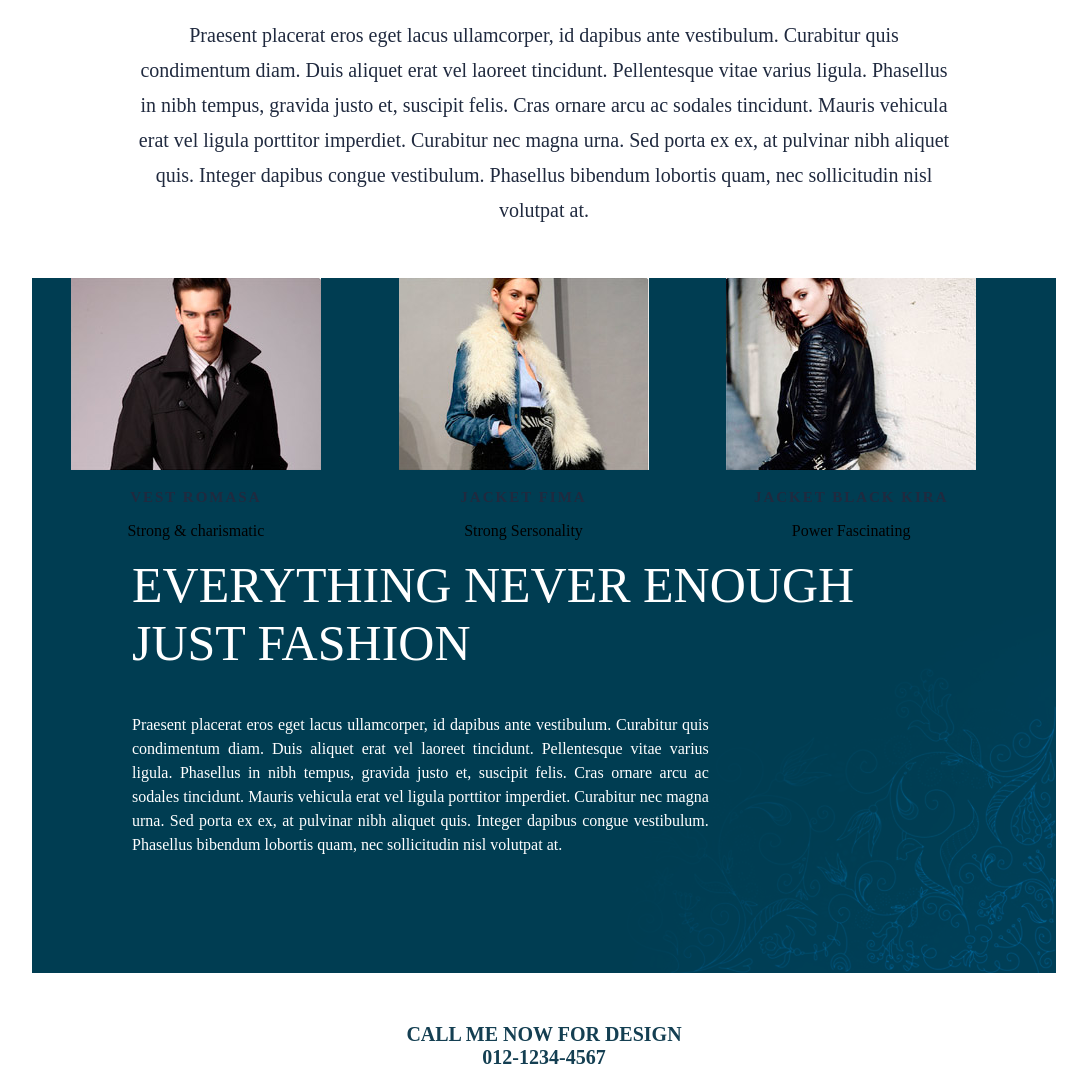
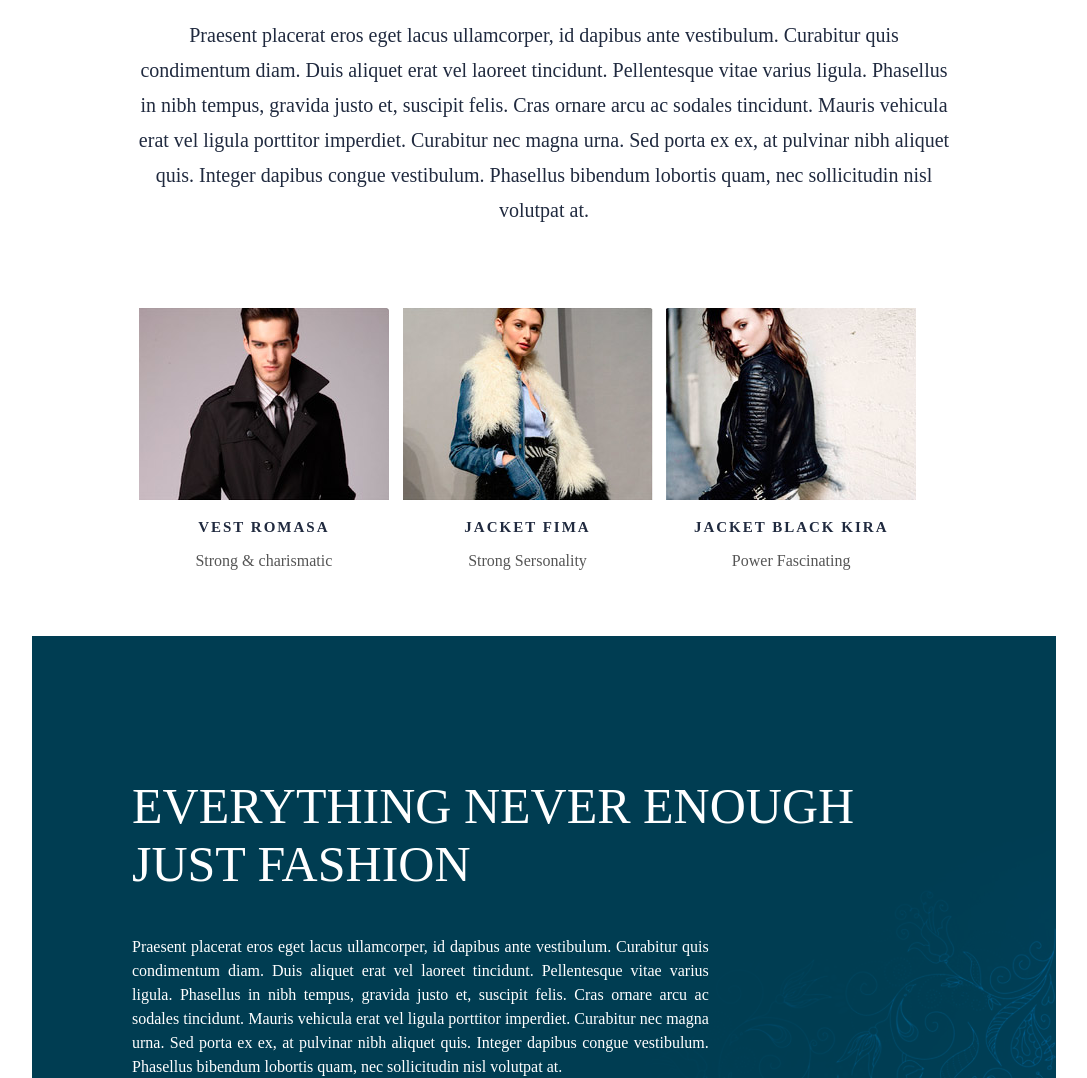
Before and after one commit to celynadaminello/Project-Fashion, a plain HTML site: page index.html in a window 1280 px wide. Shown: the part 699-1777 px from the top of the page, without its empty margins (96-1183 px from the left). Drawn offline with Linux system fonts and the light colour scheme; files whose address does not match are found by name.

Commit message:
project-fashion

```diff
--- a/css/style.css
+++ b/css/style.css
@@ -61,7 +61,7 @@ body{
     text-transform: none;
     font-size: 20px;
 }
-.Gallery{
+.gallery{
 
     color: #555;
     padding: 30px 100px 50px 100px;
--- a/index.html
+++ b/index.html
@@ -8,7 +8,7 @@
         <meta name="description" content="">
         <meta name="keywords" content="html5, tecnologia">
 
-        <link rel="icon" href="./assets/camera-outline.svg">
+        <link rel="icon" href="./assets/dress.png">
         <link rel="stylesheet" href="css/style.css">
     </head>
 
```
Also changed, not shown: assets/camera-outline.svg (deleted), assets/dress.png (added).
